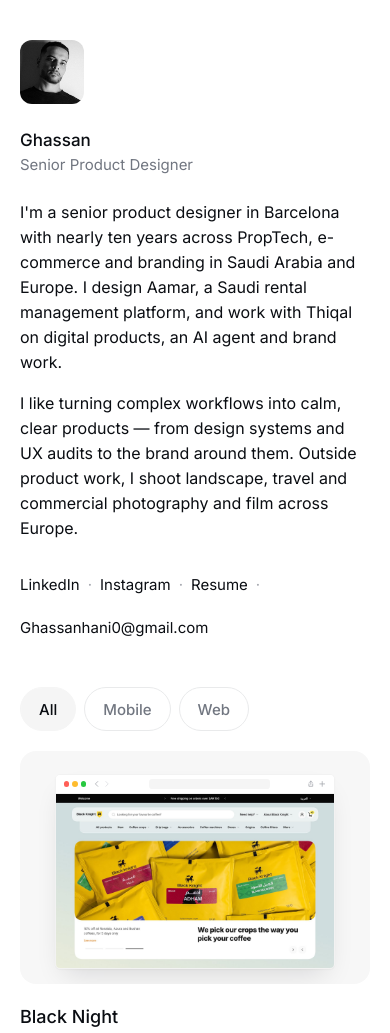
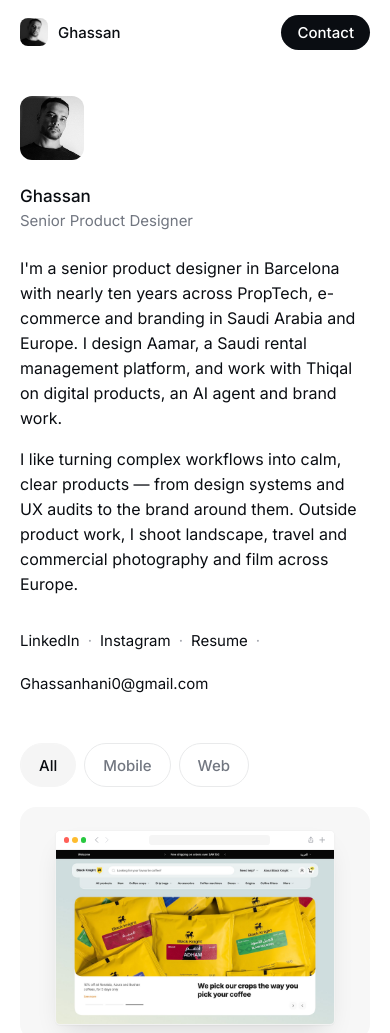
Before and after one commit to ghassanhani/My-portfolio, a plain HTML site: page index.html in a window 390 px wide. Shown: the top 1033 px of the page. Drawn offline with Linux system fonts and the light colour scheme.

Commit message:
Add a fixed header to home and case studies
Co-Authored-By: Claude Opus 5.5 <noreply@anthropic.com>
Claude-Session: https://claude.ai/code/session_01B5ya1KUbNpwCd5gLMSSR59

```diff
--- a/app.js
+++ b/app.js
@@ -95,7 +95,6 @@
     }
 
     var html = '';
-    html += '<button type="button" class="cs-back rise" id="back"><svg aria-hidden="true" width="18" height="18" viewBox="0 0 24 24" fill="none" stroke="currentColor" stroke-width="1.75" stroke-linecap="round" stroke-linejoin="round"><path d="M19 12H5M11 18l-6-6 6-6"></path></svg>All work</button>';
     html += '<header class="cs-head rise" style="animation-delay:60ms"><span class="cs-tag">' + esc(w.tags || [web ? 'Web' : null, mob ? 'Mobile' : null].filter(Boolean).join(' · ')) + '</span><h1>' + esc(w.title) + '</h1><p>' + esc(w.desc) + '</p></header>';
     if (w.phones && !w.web) {
       html += '<div class="cs-hero rise" style="animation-delay:140ms">' + trio(w, '') + '</div>';
@@ -123,9 +122,26 @@
       '<svg aria-hidden="true" width="24" height="24" viewBox="0 0 24 24" fill="none" stroke="currentColor" stroke-width="1.75" stroke-linecap="round" stroke-linejoin="round"><path d="M5 12h14M13 6l6 6-6 6"></path></svg></span></button>';
 
     caseEl.innerHTML = html;
-    document.getElementById('back').addEventListener('click', function () { location.hash = ''; });
     document.getElementById('next').addEventListener('click', function () { location.hash = next.slug; });
   }
+
+  // Fixed header: brand on home; back link and the project title (once its heading scrolls away) on a case study.
+  var topbar = document.getElementById('topbar');
+  var tbBack = document.getElementById('tb-back');
+  var tbTitle = document.getElementById('tb-title');
+  var brand = topbar.querySelector('.brand');
+  tbBack.addEventListener('click', function () { location.hash = ''; });
+  function onScroll() {
+    topbar.classList.toggle('scrolled', window.scrollY > 4);
+    var h = !caseEl.hidden && caseEl.querySelector('.cs-head h1');
+    tbTitle.classList.toggle('show', !!h && h.getBoundingClientRect().bottom < 64);
+  }
+  window.addEventListener('scroll', onScroll, { passive: true });
+  document.getElementById('tb-work').addEventListener('click', function (e) {
+    e.preventDefault();
+    if (location.hash) location.hash = '';
+    requestAnimationFrame(function () { document.querySelector('.work').scrollIntoView({ behavior: 'smooth' }); });
+  });
 
   function route() {
     var m = location.hash.match(/^#([\w-]+)$/);
@@ -135,12 +151,15 @@
       home.hidden = true;
       caseEl.hidden = false;
       document.title = w.title + ' — Ghassan';
+      tbTitle.textContent = w.title;
     } else {
       caseEl.hidden = true;
       home.hidden = false;
       document.title = 'Ghassan — Senior Product Designer';
     }
+    brand.hidden = !!w; tbBack.hidden = !w;
     window.scrollTo(0, 0);
+    onScroll();
   }
 
   window.addEventListener('hashchange', route);
--- a/index.html
+++ b/index.html
@@ -11,6 +11,17 @@
 <link rel="stylesheet" href="styles.css">
 </head>
 <body>
+<header class="topbar" id="topbar">
+  <div class="topbar-in">
+    <a class="brand" href="#" aria-label="Ghassan, home"><img src="assets/portrait.jpg" alt="" width="28" height="28"><span>Ghassan</span></a>
+    <button type="button" class="tb-back" id="tb-back" hidden><svg aria-hidden="true" width="18" height="18" viewBox="0 0 24 24" fill="none" stroke="currentColor" stroke-width="1.75" stroke-linecap="round" stroke-linejoin="round"><path d="M19 12H5M11 18l-6-6 6-6"></path></svg><span>All work</span></button>
+    <span class="tb-title" id="tb-title" aria-hidden="true"></span>
+    <nav class="tb-nav" aria-label="Main">
+      <a href="#" class="tb-link" id="tb-work">Work</a>
+      <a href="mailto:Ghassanhani0@gmail.com" class="tb-cta">Contact</a>
+    </nav>
+  </div>
+</header>
 <main class="page">
 
   <div id="home">
--- a/styles.css
+++ b/styles.css
@@ -37,12 +37,35 @@ button { font: inherit; color: inherit; }
 .page {
   max-width: 760px;
   margin: 0 auto;
-  padding: 64px 24px 96px;
+  padding: 120px 24px 96px;
   display: flex;
   flex-direction: column;
   gap: 48px;
 }
 #home { display: flex; flex-direction: column; gap: 64px; }
+
+/* Fixed header */
+.topbar {
+  position: fixed; inset: 0 0 auto 0; z-index: 50;
+  background: rgba(255,255,255,.82);
+  -webkit-backdrop-filter: saturate(180%) blur(16px); backdrop-filter: saturate(180%) blur(16px);
+  border-bottom: 1px solid transparent;
+  transition: border-color .3s var(--ease-soft);
+}
+.topbar.scrolled { border-bottom-color: var(--line); }
+.topbar-in { max-width: 760px; margin: 0 auto; height: 64px; padding: 0 24px; display: flex; align-items: center; gap: 16px; }
+.brand { display: inline-flex; align-items: center; gap: 10px; color: var(--ink); font-size: 15px; font-weight: 500; }
+.brand img { width: 28px; height: 28px; border-radius: 8px; object-fit: cover; }
+.tb-back { display: inline-flex; align-items: center; gap: 6px; min-height: 44px; padding: 0; border: 0; background: none; font-size: 15px; font-weight: 500; color: var(--muted); cursor: pointer; transition: color .3s; }
+.tb-back:hover { color: var(--ink); }
+.tb-title { flex: 1; min-width: 0; text-align: center; font-size: 15px; font-weight: 500; white-space: nowrap; overflow: hidden; text-overflow: ellipsis; opacity: 0; transform: translateY(4px); transition: opacity .3s var(--ease-out), transform .3s var(--ease-out); }
+.tb-title.show { opacity: 1; transform: none; }
+.tb-nav { margin-left: auto; display: flex; align-items: center; gap: 20px; font-size: 15px; }
+.tb-link { color: var(--muted); }
+.tb-cta { color: #fff; background: var(--ink); padding: 8px 16px; border-radius: 999px; font-weight: 500; }
+.tb-cta:hover { color: #fff; opacity: .86; }
+.tb-back:focus-visible, .brand:focus-visible, .tb-nav a:focus-visible { outline: 2px solid var(--ink); outline-offset: 4px; }
+html { scroll-padding-top: 80px; }
 
 /* Intro */
 .intro { display: flex; flex-direction: column; gap: 28px; }
@@ -228,7 +251,9 @@ button { font: inherit; color: inherit; }
 
 /* Phone */
 @media (max-width: 640px) {
-  .page { padding: 40px 20px 64px; gap: 40px; }
+  .tb-link { display: none; }
+  .page { padding: 96px 20px 64px; gap: 40px; }
+  .topbar-in { padding: 0 20px; }
   #home { gap: 40px; }
   .intro { gap: 24px; }
   .phone-no { display: none; }
```
